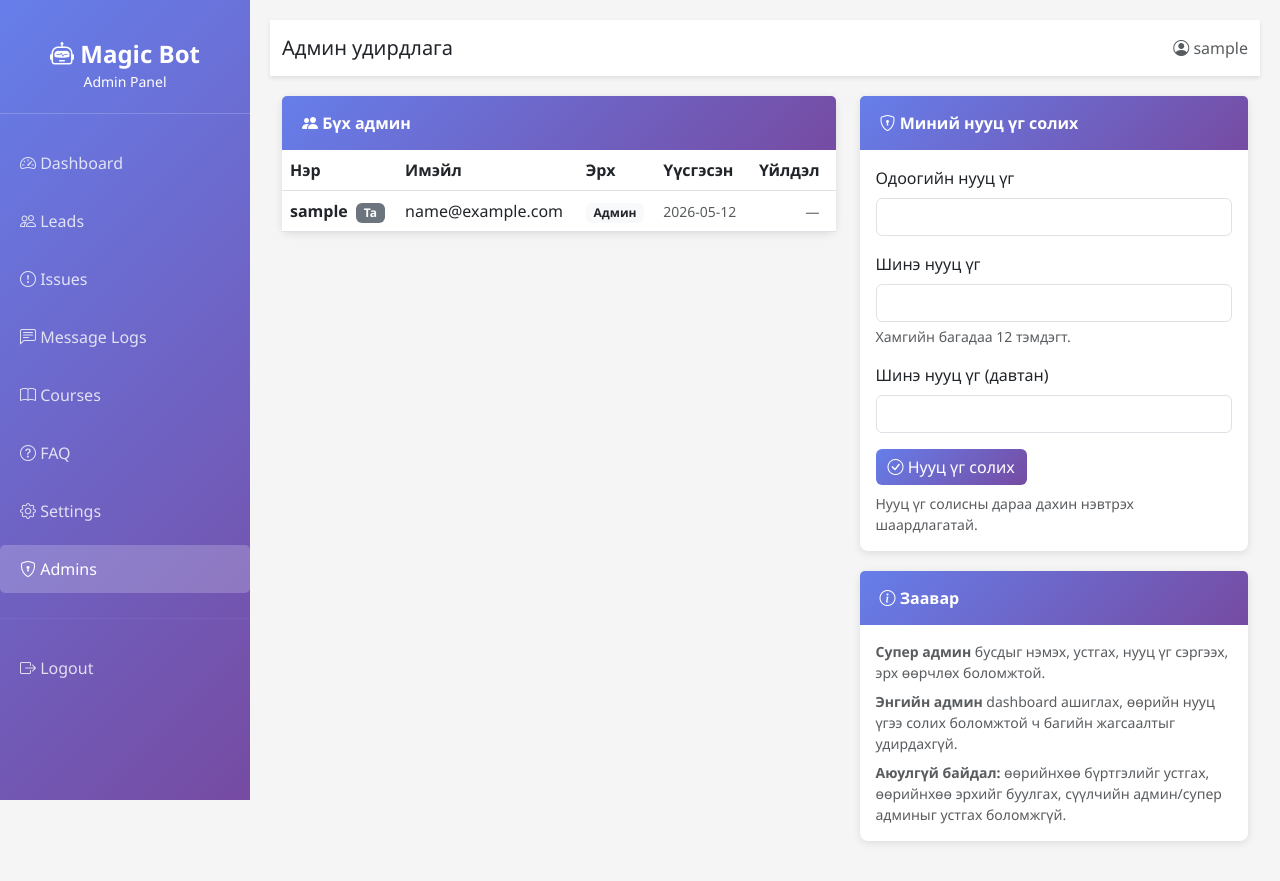
After one commit to Gundeg/magicbot, a Flask app: page /admins in a window 1280 px wide. The commit adds this page. Run offline with Flask 3, Linux system fonts and the light colour scheme; the visitor is signed in with stand-in values (Sample User, id 1); data comes from the database, SQL or seed files in the repository; parts of the project's set-up code (start-up, migrations or seed data) failed here and were passed over.

Commit message:
Add admin team management UI with super_admin tier and env-var password recovery
- /admins page: list, add, delete admins; change own password; reset others' passwords; promote/demote between admin and super_admin
- super_admin role gates team management; regular admin retains full app access but sees only password-change UI on /admins
- init_db self-heals: promotes oldest user to super_admin if none exists (lets existing deploys upgrade without lockout)
- RESET_ADMIN_USERNAME + RESET_ADMIN_PASSWORD env vars provide forgot-password recovery on Render; password reset is logged loudly so the operator knows to clear the vars
- Wire python-dotenv so local .env loads automatically (it was already in requirements.txt but never called)

Co-Authored-By: Claude Opus 4.7 (1M context) <noreply@anthropic.com>

```diff
--- a/app.py
+++ b/app.py
@@ -8,7 +8,14 @@ from collections import defaultdict, deque
 from pathlib import Path
 from datetime import datetime, timedelta
 from functools import wraps
-from flask import Flask, render_template, request, jsonify, session, redirect, url_for
+
+try:
+    from dotenv import load_dotenv
+    load_dotenv()
+except ImportError:
+    pass
+
+from flask import Flask, render_template, request, jsonify, session, redirect, url_for, flash
 from flask_sqlalchemy import SQLAlchemy
 from flask_login import LoginManager, UserMixin, login_user, logout_user, login_required, current_user
 from sqlalchemy.exc import IntegrityError
@@ -205,11 +212,26 @@ class GeneralSetting(db.Model):
 def load_user(user_id):
     return User.query.get(int(user_id))
 
+ADMIN_ROLES = ('admin', 'super_admin')
+
+
 def admin_required(f):
     @wraps(f)
     def decorated_function(*args, **kwargs):
-        if not current_user.is_authenticated or current_user.role != 'admin':
+        if not current_user.is_authenticated or current_user.role not in ADMIN_ROLES:
             return redirect(url_for('login'))
+        return f(*args, **kwargs)
+    return decorated_function
+
+
+def super_admin_required(f):
+    @wraps(f)
+    def decorated_function(*args, **kwargs):
+        if not current_user.is_authenticated or current_user.role not in ADMIN_ROLES:
+            return redirect(url_for('login'))
+        if current_user.role != 'super_admin':
+            flash('Энэ үйлдэлд супер админ эрх шаардлагатай.', 'error')
+            return redirect(url_for('admins'))
         return f(*args, **kwargs)
     return decorated_function
 
@@ -937,6 +959,187 @@ def settings():
     settings = {s.key: s.value for s in GeneralSetting.query.all()}
     return render_template('settings.html', settings=settings)
 
+
+# ===================== ADMIN USER MANAGEMENT =====================
+
+MIN_ADMIN_PASSWORD_LENGTH = 12
+
+
+@app.route('/admins', methods=['GET'])
+@login_required
+@admin_required
+def admins():
+    all_admins = User.query.order_by(User.created_at.asc()).all()
+    return render_template(
+        'admins.html',
+        admins=all_admins,
+        min_password_length=MIN_ADMIN_PASSWORD_LENGTH,
+    )
+
+
+@app.route('/admins/create', methods=['POST'])
+@login_required
+@super_admin_required
+def create_admin():
+    username = (request.form.get('username') or '').strip()
+    email = (request.form.get('email') or '').strip()
+    password = request.form.get('password') or ''
+    make_super = request.form.get('make_super') == 'on'
+
+    if not username or not email or not password:
+        flash('Бүх талбарыг бөглөнө үү.', 'error')
+        return redirect(url_for('admins'))
+
+    if len(password) < MIN_ADMIN_PASSWORD_LENGTH:
+        flash(
+            f'Нууц үг хамгийн багадаа {MIN_ADMIN_PASSWORD_LENGTH} тэмдэгт байх ёстой.',
+            'error',
+        )
+        return redirect(url_for('admins'))
+
+    if User.query.filter_by(username=username).first():
+        flash(f'"{username}" нэртэй админ аль хэдийн бүртгэлтэй байна.', 'error')
+        return redirect(url_for('admins'))
+
+    if User.query.filter_by(email=email).first():
+        flash(f'"{email}" имэйл хаяг аль хэдийн бүртгэлтэй байна.', 'error')
+        return redirect(url_for('admins'))
+
+    new_admin = User(
+        username=username,
+        email=email,
+        password=generate_password_hash(password),
+        role='super_admin' if make_super else 'admin',
+    )
+    db.session.add(new_admin)
+    try:
+        db.session.commit()
+    except IntegrityError:
+        db.session.rollback()
+        flash('Админ нэмэхэд алдаа гарлаа. Дахин оролдоно уу.', 'error')
+        return redirect(url_for('admins'))
+
+    role_label = 'супер админ' if make_super else 'админ'
+    flash(f'"{username}" {role_label}-ыг амжилттай нэмлээ.', 'success')
+    return redirect(url_for('admins'))
+
+
+@app.route('/admins/<int:admin_id>/delete', methods=['POST'])
+@login_required
+@super_admin_required
+def delete_admin(admin_id):
+    target = User.query.get(admin_id)
+    if not target:
+        flash('Тухайн админ олдсонгүй.', 'error')
+        return redirect(url_for('admins'))
+
+    if target.id == current_user.id:
+        flash('Та өөрийнхөө бүртгэлийг устгаж болохгүй.', 'error')
+        return redirect(url_for('admins'))
+
+    if User.query.count() <= 1:
+        flash('Сүүлийн админыг устгах боломжгүй.', 'error')
+        return redirect(url_for('admins'))
+
+    if target.role == 'super_admin' and User.query.filter_by(role='super_admin').count() <= 1:
+        flash('Сүүлийн супер админыг устгах боломжгүй.', 'error')
+        return redirect(url_for('admins'))
+
+    username = target.username
+    db.session.delete(target)
+    db.session.commit()
+    flash(f'"{username}" админыг устгалаа.', 'success')
+    return redirect(url_for('admins'))
+
+
+@app.route('/admins/change-password', methods=['POST'])
+@login_required
+@admin_required
+def change_my_password():
+    current_password = request.form.get('current_password') or ''
+    new_password = request.form.get('new_password') or ''
+    confirm_password = request.form.get('confirm_password') or ''
+
+    if not check_password_hash(current_user.password, current_password):
+        flash('Одоогийн нууц үг буруу байна.', 'error')
+        return redirect(url_for('admins'))
+
+    if len(new_password) < MIN_ADMIN_PASSWORD_LENGTH:
+        flash(
+            f'Шинэ нууц үг хамгийн багадаа {MIN_ADMIN_PASSWORD_LENGTH} тэмдэгт байх ёстой.',
+            'error',
+        )
+        return redirect(url_for('admins'))
+
+    if new_password != confirm_password:
+        flash('Шинэ нууц үг таарахгүй байна.', 'error')
+        return redirect(url_for('admins'))
+
+    if check_password_hash(current_user.password, new_password):
+        flash('Шинэ нууц үг хуучин нууц үгтэй ижил байж болохгүй.', 'error')
+        return redirect(url_for('admins'))
+
+    current_user.password = generate_password_hash(new_password)
+    db.session.commit()
+    logout_user()
+    flash('Нууц үг амжилттай солигдлоо. Шинэ нууц үгээрээ нэвтэрнэ үү.', 'success')
+    return redirect(url_for('login'))
+
+
+@app.route('/admins/<int:admin_id>/reset-password', methods=['POST'])
+@login_required
+@super_admin_required
+def reset_admin_password(admin_id):
+    target = User.query.get(admin_id)
+    if not target:
+        flash('Тухайн админ олдсонгүй.', 'error')
+        return redirect(url_for('admins'))
+
+    new_password = request.form.get('new_password') or ''
+    if len(new_password) < MIN_ADMIN_PASSWORD_LENGTH:
+        flash(
+            f'Шинэ нууц үг хамгийн багадаа {MIN_ADMIN_PASSWORD_LENGTH} тэмдэгт байх ёстой.',
+            'error',
+        )
+        return redirect(url_for('admins'))
+
+    target.password = generate_password_hash(new_password)
+    db.session.commit()
+    flash(
+        f'"{target.username}"-ийн нууц үгийг шинэчиллээ. Шинэ нууц үгийг тухайн хэрэглэгчид өгнө үү.',
+        'success',
+    )
+    return redirect(url_for('admins'))
+
+
+@app.route('/admins/<int:admin_id>/toggle-role', methods=['POST'])
+@login_required
+@super_admin_required
+def toggle_admin_role(admin_id):
+    target = User.query.get(admin_id)
+    if not target:
+        flash('Тухайн админ олдсонгүй.', 'error')
+        return redirect(url_for('admins'))
+
+    if target.id == current_user.id:
+        flash('Та өөрийнхөө эрхийг өөрчилж болохгүй. Өөр супер админаар өөрчлүүл.', 'error')
+        return redirect(url_for('admins'))
+
+    if target.role == 'super_admin':
+        if User.query.filter_by(role='super_admin').count() <= 1:
+            flash('Сүүлийн супер админыг буулгах боломжгүй.', 'error')
+            return redirect(url_for('admins'))
+        target.role = 'admin'
+        msg = f'"{target.username}"-ыг энгийн админ болголоо.'
+    else:
+        target.role = 'super_admin'
+        msg = f'"{target.username}"-ыг супер админ болголоо.'
+
+    db.session.commit()
+    flash(msg, 'success')
+    return redirect(url_for('admins'))
+
+
 @app.route('/webhook', methods=['POST'])
 def webhook():
     """Facebook Messenger webhook"""
@@ -1203,30 +1406,63 @@ def seed_courses_and_faqs():
 
 
 def init_db():
-    """Initialize database tables, seed admin user + default Courses/FAQs."""
+    """Initialize database tables, seed admin user + default Courses/FAQs.
+
+    Also self-heals existing deployments: if there are admin users but none
+    are super_admin (e.g. DB was created before the role tier landed), promote
+    the oldest one so management routes remain usable.
+    """
     with app.app_context():
         db.create_all()
         ensure_schema()
         seed_courses_and_faqs()
 
-        if User.query.filter_by(username='admin').first():
-            return
+        if not User.query.filter_by(username='admin').first():
+            initial_password = os.environ.get('INITIAL_ADMIN_PASSWORD')
+            if initial_password:
+                admin = User(
+                    username='admin',
+                    password=generate_password_hash(initial_password),
+                    email=os.environ.get('ADMIN_EMAIL', 'admin@magicfinance.mn'),
+                    role='super_admin',
+                )
+                db.session.add(admin)
+                db.session.commit()
+                print("Default admin user created with username 'admin' (super_admin).")
+            else:
+                print("INITIAL_ADMIN_PASSWORD not set — skipping default admin creation. "
+                      "Set it and redeploy to create the admin user.")
 
-        initial_password = os.environ.get('INITIAL_ADMIN_PASSWORD')
-        if not initial_password:
-            print("INITIAL_ADMIN_PASSWORD not set — skipping default admin creation. "
-                  "Set it and redeploy to create the admin user.")
-            return
+        if User.query.count() > 0 and not User.query.filter_by(role='super_admin').first():
+            oldest = User.query.order_by(User.created_at.asc()).first()
+            oldest.role = 'super_admin'
+            db.session.commit()
+            print(f"No super_admin found — promoted '{oldest.username}' to super_admin.")
 
-        admin = User(
-            username='admin',
-            password=generate_password_hash(initial_password),
-            email=os.environ.get('ADMIN_EMAIL', 'admin@magicfinance.mn'),
-            role='admin',
-        )
-        db.session.add(admin)
-        db.session.commit()
-        print("Default admin user created with username 'admin'.")
+        # Emergency forgot-password recovery via env vars. Set both
+        # RESET_ADMIN_USERNAME and RESET_ADMIN_PASSWORD on Render, redeploy,
+        # log in with the new password, then REMOVE both vars and redeploy
+        # again. Leaving them set means every restart resets the password.
+        reset_user = os.environ.get('RESET_ADMIN_USERNAME')
+        reset_pw = os.environ.get('RESET_ADMIN_PASSWORD')
+        if reset_user and reset_pw:
+            if len(reset_pw) < MIN_ADMIN_PASSWORD_LENGTH:
+                print(
+                    f"!!! RESET_ADMIN_PASSWORD too short (need >= "
+                    f"{MIN_ADMIN_PASSWORD_LENGTH} chars). Skipping reset."
+                )
+            else:
+                target = User.query.filter_by(username=reset_user).first()
+                if target:
+                    target.password = generate_password_hash(reset_pw)
+                    db.session.commit()
+                    print(
+                        f"!!! WARNING: password reset for '{reset_user}' via env var. "
+                        f"REMOVE RESET_ADMIN_USERNAME and RESET_ADMIN_PASSWORD now "
+                        f"and redeploy, or the password resets on every boot."
+                    )
+                else:
+                    print(f"!!! RESET_ADMIN_USERNAME='{reset_user}' not found.")
 
 
 # Run at import so gunicorn workers initialize the DB on boot.
--- /dev/null
+++ b/templates/admins.html
@@ -0,0 +1,216 @@
+{% extends "base.html" %}
+
+{% block title %}Admins - Magic Bot Admin{% endblock %}
+
+{% block page_title %}Админ удирдлага{% endblock %}
+
+{% set is_super = current_user.role == 'super_admin' %}
+
+{% block content %}
+<div class="row">
+    <div class="col-lg-7">
+        <div class="card">
+            <div class="card-header">
+                <i class="bi bi-people-fill"></i> Бүх админ
+            </div>
+            <div class="card-body p-0">
+                <table class="table table-hover mb-0 align-middle">
+                    <thead>
+                        <tr>
+                            <th>Нэр</th>
+                            <th>Имэйл</th>
+                            <th>Эрх</th>
+                            <th>Үүсгэсэн</th>
+                            <th class="text-end pe-3">Үйлдэл</th>
+                        </tr>
+                    </thead>
+                    <tbody>
+                        {% for admin in admins %}
+                        <tr>
+                            <td>
+                                <strong>{{ admin.username }}</strong>
+                                {% if admin.id == current_user.id %}
+                                    <span class="badge bg-secondary ms-1">Та</span>
+                                {% endif %}
+                            </td>
+                            <td>{{ admin.email }}</td>
+                            <td>
+                                {% if admin.role == 'super_admin' %}
+                                    <span class="badge bg-primary"><i class="bi bi-star-fill"></i> Супер админ</span>
+                                {% else %}
+                                    <span class="badge bg-light text-dark">Админ</span>
+                                {% endif %}
+                            </td>
+                            <td><small class="text-muted">{{ admin.created_at.strftime('%Y-%m-%d') }}</small></td>
+                            <td class="text-end pe-3">
+                                {% if is_super and admin.id != current_user.id %}
+                                    <form method="POST" action="{{ url_for('toggle_admin_role', admin_id=admin.id) }}" class="d-inline">
+                                        <button type="submit" class="btn btn-sm btn-outline-primary"
+                                                title="{% if admin.role == 'super_admin' %}Энгийн админ болгох{% else %}Супер админ болгох{% endif %}">
+                                            {% if admin.role == 'super_admin' %}
+                                                <i class="bi bi-arrow-down"></i>
+                                            {% else %}
+                                                <i class="bi bi-arrow-up"></i>
+                                            {% endif %}
+                                        </button>
+                                    </form>
+                                    <button type="button"
+                                            class="btn btn-sm btn-outline-secondary"
+                                            data-bs-toggle="modal"
+                                            data-bs-target="#resetPwModal-{{ admin.id }}">
+                                        <i class="bi bi-key"></i>
+                                    </button>
+                                    <button type="button"
+                                            class="btn btn-sm btn-outline-danger"
+                                            data-bs-toggle="modal"
+                                            data-bs-target="#deleteModal-{{ admin.id }}">
+                                        <i class="bi bi-trash"></i>
+                                    </button>
+                                {% else %}
+                                    <span class="text-muted small">—</span>
+                                {% endif %}
+                            </td>
+                        </tr>
+                        {% endfor %}
+                    </tbody>
+                </table>
+            </div>
+        </div>
+
+        {% if is_super %}
+        <div class="card">
+            <div class="card-header">
+                <i class="bi bi-person-plus"></i> Шинэ админ нэмэх
+            </div>
+            <div class="card-body">
+                <form method="POST" action="{{ url_for('create_admin') }}">
+                    <div class="mb-3">
+                        <label class="form-label">Нэвтрэх нэр</label>
+                        <input type="text" name="username" class="form-control" required autocomplete="off">
+                    </div>
+                    <div class="mb-3">
+                        <label class="form-label">Имэйл</label>
+                        <input type="email" name="email" class="form-control" required autocomplete="off">
+                    </div>
+                    <div class="mb-3">
+                        <label class="form-label">Түр нууц үг</label>
+                        <input type="text" name="password" class="form-control" required minlength="{{ min_password_length }}" autocomplete="new-password">
+                        <div class="form-text">
+                            Хамгийн багадаа {{ min_password_length }} тэмдэгт. Шинэ админд энэ нууц үгээ өгч, нэвтэрсний дараа өөрчлүүлнэ үү.
+                        </div>
+                    </div>
+                    <div class="form-check mb-3">
+                        <input type="checkbox" name="make_super" id="makeSuper" class="form-check-input">
+                        <label class="form-check-label" for="makeSuper">
+                            Супер админ эрхтэй (бусад админуудыг удирдах боломжтой)
+                        </label>
+                    </div>
+                    <button type="submit" class="btn btn-primary">
+                        <i class="bi bi-check-circle"></i> Админ нэмэх
+                    </button>
+                </form>
+            </div>
+        </div>
+        {% endif %}
+    </div>
+
+    <div class="col-lg-5">
+        <div class="card">
+            <div class="card-header">
+                <i class="bi bi-shield-lock"></i> Миний нууц үг солих
+            </div>
+            <div class="card-body">
+                <form method="POST" action="{{ url_for('change_my_password') }}">
+                    <div class="mb-3">
+                        <label class="form-label">Одоогийн нууц үг</label>
+                        <input type="password" name="current_password" class="form-control" required autocomplete="current-password">
+                    </div>
+                    <div class="mb-3">
+                        <label class="form-label">Шинэ нууц үг</label>
+                        <input type="password" name="new_password" class="form-control" required minlength="{{ min_password_length }}" autocomplete="new-password">
+                        <div class="form-text">Хамгийн багадаа {{ min_password_length }} тэмдэгт.</div>
+                    </div>
+                    <div class="mb-3">
+                        <label class="form-label">Шинэ нууц үг (давтан)</label>
+                        <input type="password" name="confirm_password" class="form-control" required minlength="{{ min_password_length }}" autocomplete="new-password">
+                    </div>
+                    <button type="submit" class="btn btn-primary">
+                        <i class="bi bi-check-circle"></i> Нууц үг солих
+                    </button>
+                    <div class="form-text mt-2">
+                        Нууц үг солисны дараа дахин нэвтрэх шаардлагатай.
+                    </div>
+                </form>
+            </div>
+        </div>
+
+        <div class="card">
+            <div class="card-header">
+                <i class="bi bi-info-circle"></i> Заавар
+            </div>
+            <div class="card-body small text-muted">
+                <p class="mb-2"><strong>Супер админ</strong> бусдыг нэмэх, устгах, нууц үг сэргээх, эрх өөрчлөх боломжтой.</p>
+                <p class="mb-2"><strong>Энгийн админ</strong> dashboard ашиглах, өөрийн нууц үгээ солих боломжтой ч багийн жагсаалтыг удирдахгүй.</p>
+                <p class="mb-0"><strong>Аюулгүй байдал:</strong> өөрийнхөө бүртгэлийг устгах, өөрийнхөө эрхийг буулгах, сүүлчийн админ/супер админыг устгах боломжгүй.</p>
+            </div>
+        </div>
+    </div>
+</div>
+
+{% if is_super %}
+    {% for admin in admins %}
+        {% if admin.id != current_user.id %}
+        <div class="modal fade" id="deleteModal-{{ admin.id }}" tabindex="-1" aria-hidden="true">
+            <div class="modal-dialog">
+                <div class="modal-content">
+                    <form method="POST" action="{{ url_for('delete_admin', admin_id=admin.id) }}">
+                        <div class="modal-header">
+                            <h5 class="modal-title">Админыг устгах уу?</h5>
+                            <button type="button" class="btn-close" data-bs-dismiss="modal"></button>
+                        </div>
+                        <div class="modal-body">
+                            <p><strong>{{ admin.username }}</strong> ({{ admin.email }}) хэрэглэгчийг бүрмөсөн устгах гэж байна.</p>
+                            <p class="text-muted mb-0">Энэ үйлдлийг буцаах боломжгүй.</p>
+                        </div>
+                        <div class="modal-footer">
+                            <button type="button" class="btn btn-secondary" data-bs-dismiss="modal">Цуцлах</button>
+                            <button type="submit" class="btn btn-danger">
+                                <i class="bi bi-trash"></i> Тийм, устга
+                            </button>
+                        </div>
+                    </form>
+                </div>
+            </div>
+        </div>
+
+        <div class="modal fade" id="resetPwModal-{{ admin.id }}" tabindex="-1" aria-hidden="true">
+            <div class="modal-dialog">
+                <div class="modal-content">
+                    <form method="POST" action="{{ url_for('reset_admin_password', admin_id=admin.id) }}">
+                        <div class="modal-header">
+                            <h5 class="modal-title">{{ admin.username }} - нууц үг сэргээх</h5>
+                            <button type="button" class="btn-close" data-bs-dismiss="modal"></button>
+                        </div>
+                        <div class="modal-body">
+                            <div class="mb-3">
+                                <label class="form-label">Шинэ нууц үг</label>
+                                <input type="text" name="new_password" class="form-control" required minlength="{{ min_password_length }}" autocomplete="new-password">
+                                <div class="form-text">
+                                    Хамгийн багадаа {{ min_password_length }} тэмдэгт. Шинэ нууц үгийг хуулж аваад тухайн хэрэглэгчид дамжуулна уу.
+                                </div>
+                            </div>
+                        </div>
+                        <div class="modal-footer">
+                            <button type="button" class="btn btn-secondary" data-bs-dismiss="modal">Цуцлах</button>
+                            <button type="submit" class="btn btn-primary">
+                                <i class="bi bi-key"></i> Нууц үг шинэчлэх
+                            </button>
+                        </div>
+                    </form>
+                </div>
+            </div>
+        </div>
+        {% endif %}
+    {% endfor %}
+{% endif %}
+{% endblock %}
--- a/templates/base.html
+++ b/templates/base.html
@@ -142,6 +142,9 @@
             <a class="nav-link {% if request.endpoint == 'settings' %}active{% endif %}" href="{{ url_for('settings') }}">
                 <i class="bi bi-gear"></i> Settings
             </a>
+            <a class="nav-link {% if request.endpoint == 'admins' %}active{% endif %}" href="{{ url_for('admins') }}">
+                <i class="bi bi-shield-lock"></i> Admins
+            </a>
             <hr style="border-color: rgba(255,255,255,0.2); margin: 20px 0;">
             <a class="nav-link" href="{{ url_for('logout') }}">
                 <i class="bi bi-box-arrow-right"></i> Logout
```
Also changed, not shown: 1 other file.
